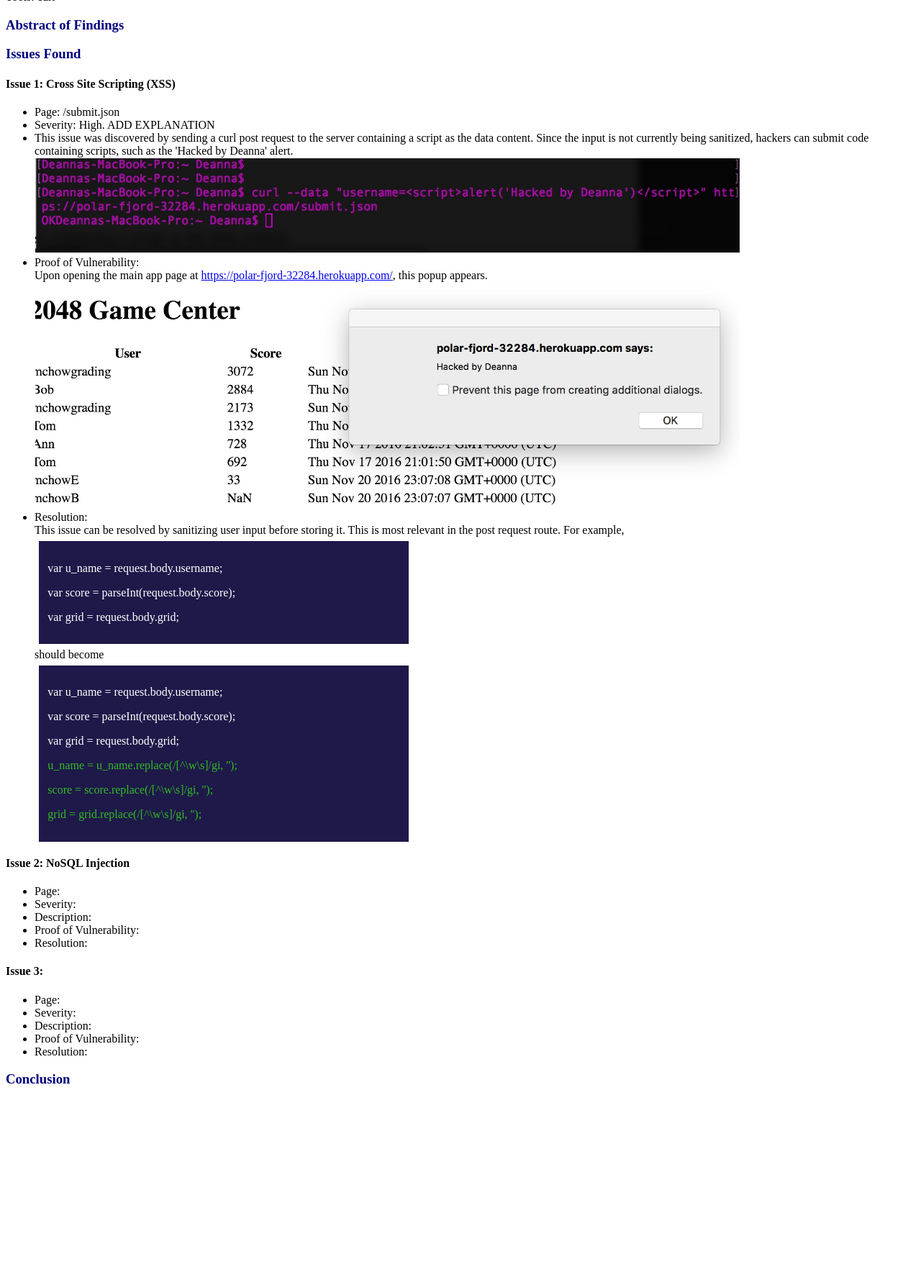
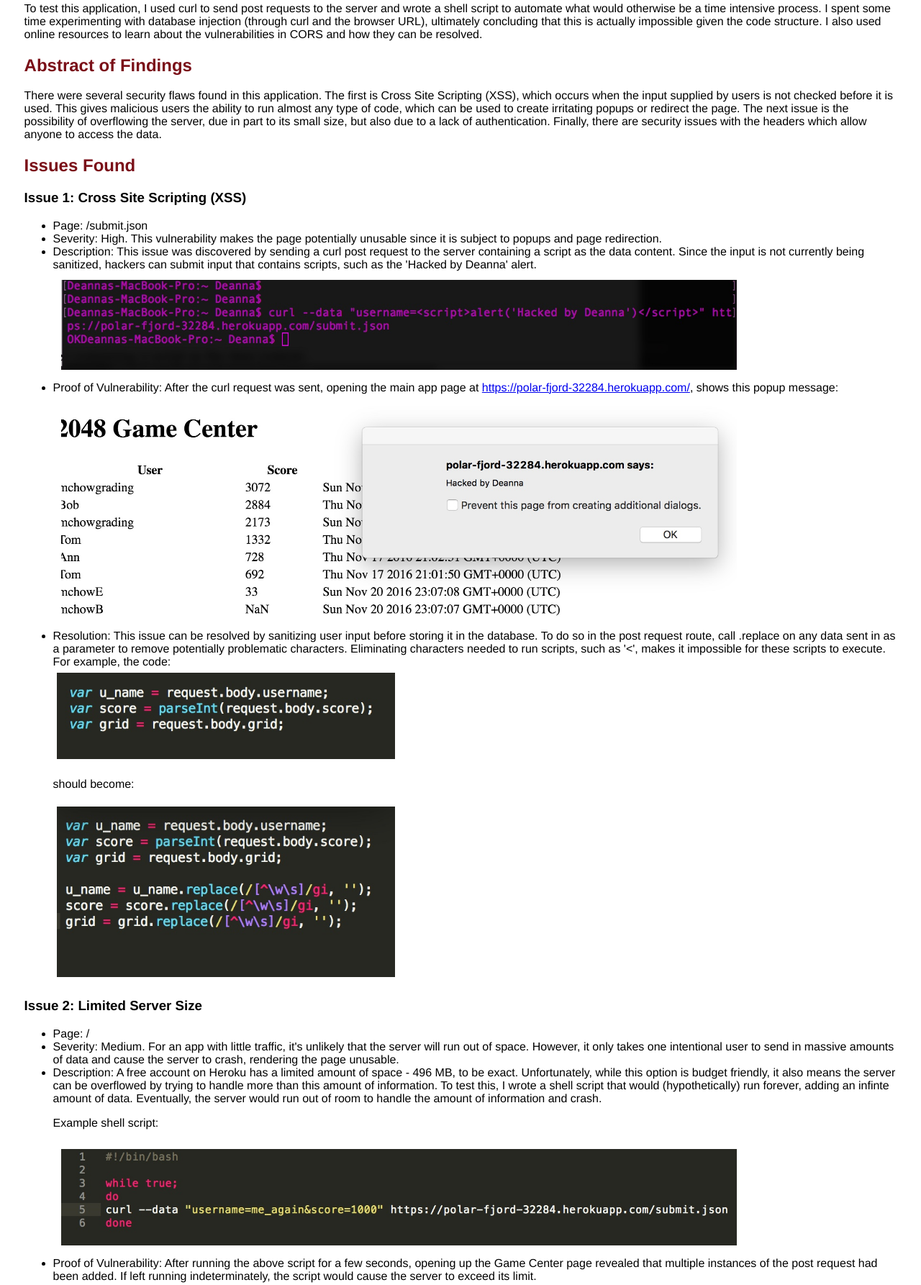
Before and after one commit to dbaris/comp20-dbaris, a plain HTML site: page security/index.html in a window 1280 px wide. Shown: the part 247-2033 px from the top of the page at 72% size. Before the commit the page ends 1777 px from the top, so only its background shows below. Drawn offline with Linux system fonts and the light colour scheme.

Commit message:
finished security project

```diff
--- a/security/index.html
+++ b/security/index.html
@@ -2,125 +2,108 @@
 <head>
 	<title>Assignment 4: Security & Privacy</title>
 	<style>
+		body {
+			font-family: "Helvetica", Helvetica;
+			padding-left: 2%;
+			padding-right: 2%;
+		}
+
 		img {
 			width: 80%;
-			padding: 1px;
+			padding: 1%;
 		}
 		h1 {
-			color: navy;
+			color: #7a0f18;
 		}
-		h3 {
-			color: navy;
-		}
-		.code {
-			background: #1e1949;
-			color: white;
-			padding: 1%;
-			margin: 0.5%;
-			width: 40%;
+		h2 {
+			color: #7a0f18;
 		}
 
-		.code_new {
-			color: #34ba25;
+		.images {
+			width: 50%;
 		}
 
 	</style>
 </head>
 <body>
 
-<h1>Assignment 4: Security & Privacy of Assignment 3</h1>
+<h1>Assignment 4: Security & Privacy</h1>
 
-<h3>Introduction</h3>
+<h2>Introduction</h2>
 <!-- Provide a description of the product and what you were hired to do -->
 <p>This app, which can be accessed at <a href="https://polar-fjord-32284.herokuapp.com/">https://polar-fjord-32284.herokuapp.com/</a>, is a server connecting the resulting high scores from the game 2048 to a database. The app contains several routes, including one to display all high scores, one to allow data to be added to the database, and another to see scores specific to one user. This report contains a summary of the security issues present in the app.
 </p>
 
-<h3>Methodology</h3>
-<!-- Describe your methodology pen testing the application, including the tools that you used -->
+<h2>Methodology</h2>
 <p>
-Tools: curl
+To test this application, I used curl to send post requests to the server and wrote a shell script to automate what would otherwise be a time intensive process. I spent some time experimenting with database injection (through curl and the browser URL), ultimately concluding that this is actually impossible given the code structure. I also used online resources to learn about the vulnerabilities in CORS and how they can be resolved.
 </p>
 
-<h3>Abstract of Findings</h3>
-<!-- Provide an overview of all the security and privacy issues you identified. This section should be written for non-technical managers who do not have technical expertise and do not have time to read the entire document. Write this section using lay language. -->
+<h2>Abstract of Findings</h2>
 <p>
+There were several security flaws found in this application. The first is Cross Site Scripting (XSS), which occurs when the input supplied by users is not checked before it is used. This gives malicious users the ability to run almost any type of code, which can be used to create irritating popups or redirect the page. The next issue is the possibility of overflowing the server, due in part to its small size, but also due to a lack of authentication. Finally, there are security issues with the headers which allow anyone to access the data.
 </p>
 
-<h3>Issues Found</h3>
-<!--For each issue that you find, document:
-* Issue (e.g., database injection, really bad programming practice)
-* Location / page where issue was found
-* Severity of issue (e.g., low, medium , or high). Justify your answer.
-* Description of issue. How did you find it? A screenshot of problem is excellent.
-* Proof of vulnerability. Show pictures.
-* Resolution. Make recommendation(s) on how issue can be resolved. Show code if possible. -->
+<h2>Issues Found</h2>
 
-<h4>Issue 1: Cross Site Scripting (XSS)</h4>
+<h3>Issue 1: Cross Site Scripting (XSS)</h3>
 <p>
 <ul>
 	<li>Page: /submit.json</li>
-	<li>Severity: High. ADD EXPLANATION</li>
-	<li>This issue was discovered by sending a curl post request to the server containing a script as the data content. Since the input is not currently being sanitized, hackers can submit code containing scripts, such as the 'Hacked by Deanna' alert. </li>
-	<img src="xss.jpeg" alt="command-line"/>
-	<li>Proof of Vulnerability:</li>
-	Upon opening the main app page at <a href="https://polar-fjord-32284.herokuapp.com/">https://polar-fjord-32284.herokuapp.com/</a>, this popup appears.
+	<li>Severity: High. This vulnerability makes the page potentially unusable since it is subject to popups and page redirection.</li>
+	<li>Description: This issue was discovered by sending a curl post request to the server containing a script as the data content. Since the input is not currently being sanitized, hackers can submit input that contains scripts, such as the 'Hacked by Deanna' alert. </li>
+	<img src="xss.jpeg" alt="command line"/>
+	<li>Proof of Vulnerability: After the curl request was sent, opening the main app page at <a href="https://polar-fjord-32284.herokuapp.com/">https://polar-fjord-32284.herokuapp.com/</a>, shows this popup message: </li>
 	<img src="xss_hacked.jpeg" alt="hacked page"/>
-	<li>Resolution:</li>
-	This issue can be resolved by sanitizing user input before storing it. This is most relevant in the post request route. For example,
+	<li>Resolution: This issue can be resolved by sanitizing user input before storing it in the database. To do so in the post request route, call .replace on any data sent in as a parameter to remove potentially problematic characters. Eliminating characters needed to run scripts, such as '<', makes it impossible for these scripts to execute. For example, the code: </li>
 
-	<div class="code">
-	<p>var u_name = request.body.username;</p>
-	<p>var score = parseInt(request.body.score);</p>
-	<p>var grid = request.body.grid;</p>
+	<div class="images">
+	<img src="unsanitized.jpeg" alt="code snippet"/>
+	<p>should become:</p>
+	<img src="sanitizing.jpeg" alt="code snippet"/>
 	</div>
 
-	should become
-
-	<div class="code">
-	<p>var u_name = request.body.username;</p>
-	<p>var score = parseInt(request.body.score);</p>
-	<p>var grid = request.body.grid;</p>
-
-	<div class="code_new">
-	<p>u_name = u_name.replace(/[^\w\s]/gi, '');</p>
-	<p>score = score.replace(/[^\w\s]/gi, '');</p>
-	<p>grid = grid.replace(/[^\w\s]/gi, '');</p>
-	</div>
-	</div>
 </ul>
-
-	<!-- NOTE: download tyler's code tomorrow + find spot for this line -->
-	<!-- var food = request.body.food;
-	food = food.replace(/[^\w\s]/gi, ''); -->
 </p>
 
 
-<h4>Issue 2: NoSQL Injection</h4>
+<h3>Issue 2: Limited Server Size</h3>
 <p>
 <ul>
-	<li>Page: </li>
-	<li>Severity: </li>
-	<li>Description:</li>
-	<li>Proof of Vulnerability:</li>
-	<li>Resolution:</li>
+	<li>Page: / </li>
+	<li>Severity: Medium. For an app with little traffic, it's unlikely that the server will run out of space. However, it only takes one intentional user to send in massive amounts of data and cause the server to crash, rendering the page unusable. </li>
+	<li>Description: A free account on Heroku has a limited amount of space - 496 MB, to be exact. Unfortunately, while this option is budget friendly, it also means the server can be overflowed by trying to handle more than this amount of information. To test this, I wrote a shell script that would (hypothetically) run forever, adding an infinte amount of data. Eventually, the server would run out of room to handle the amount of information and crash. </li>
+
+	<p> Example shell script: </p>
+
+	<img src="infinite_loop_code.jpeg" alt="shell script"/>
+
+	<li>Proof of Vulnerability: After running the above script for a few seconds, opening up the Game Center page revealed that multiple instances of the post request had been added. If left running indeterminately, the script would cause the server to exceed its limit.
+	</li>
+
+	<img src="infinite_loop.png" alt="game center"/>
+
+	<li>Resolution: One solution to this issue is to expand the server size by purchasing a plan from Heroku with more space. While this doesn't solve the issue of someone maliciously sending infinite post requests, it would allow the app to support more users if it is planning to host a greater amount of traffic. Another solution is to require authentication in order to make requests (see below). This would prevent random people from having access to the server and hopefully prevent intentional overflowing. </li>
 </ul>
 </p>
 
-<h4>Issue 3: </h4>
+<h3>Issue 3: Cross Origin Resource Sharing (CORS) </h3>
 <p>
 <ul>
-	<li>Page: </li>
-	<li>Severity: </li>
-	<li>Description:</li>
-	<li>Proof of Vulnerability:</li>
-	<li>Resolution:</li>
+	<li>Page: /submit.json </li>
+	<li>Severity: Medium. This page should really only be accessible from inside the game, not for anyone who happens to have access to the URL.</li>
+	<li>Description: The /submit.json page returns an "Access-Control-Allow-Origin" header that allows anyone to submit data to the server, and therefore the MongoDB database. If the data on the page needs to remain secure, this becomes dangerous. </li>
+	<li>Proof of Vulnerability: This issue can be seen inside the code for the post request: </li>
+	<img src="cors.jpeg" alt="CORS code"/>
+
+	<li>Resolution: This issue can be resolved in two ways: 1) Using a CORS authenticated request, or 2) checking the origin header value on the server side. The first option would require adding users (and passwords) to the application, but both would be successful in limiting access and increasing the overall security of the app.</li>
 </ul>
 
 </p>
 
-<h3>Conclusion</h3>
-<!-- You can also list future considerations and recommendations with costs. -->
+<h2>Conclusion</h2>
 <p>
+While this app currently has several security issues, they can all be resolved with the suggestions presented here. It's also worth noting that the app is safe against database injection, which was also tested for this report. The most pressing problem is the Cross Site Scripting issue, which can be solved with a quick, easy fix that will prevent major security violations. Implementing authentication has more tradeoffs. It may take some time and add a layer of complexity to the code, but it would also make the app significantly more secure. Finally, increasing the server size may be worthwhile if the app is expecting more traffic, but I think setting up authentication is a more sustainable solution to the issue of overloading the server. Best of luck securing your app!
 </p>
 
 </body>
```
Also changed, not shown: security/cors.jpeg (added), security/infinite_loop.jpeg (added), security/infinite_loop.png (added), security/infinite_loop_code.jpeg (added), security/sanitizing.jpeg (added), security/unsanitized.jpeg (added), 2 other files.
